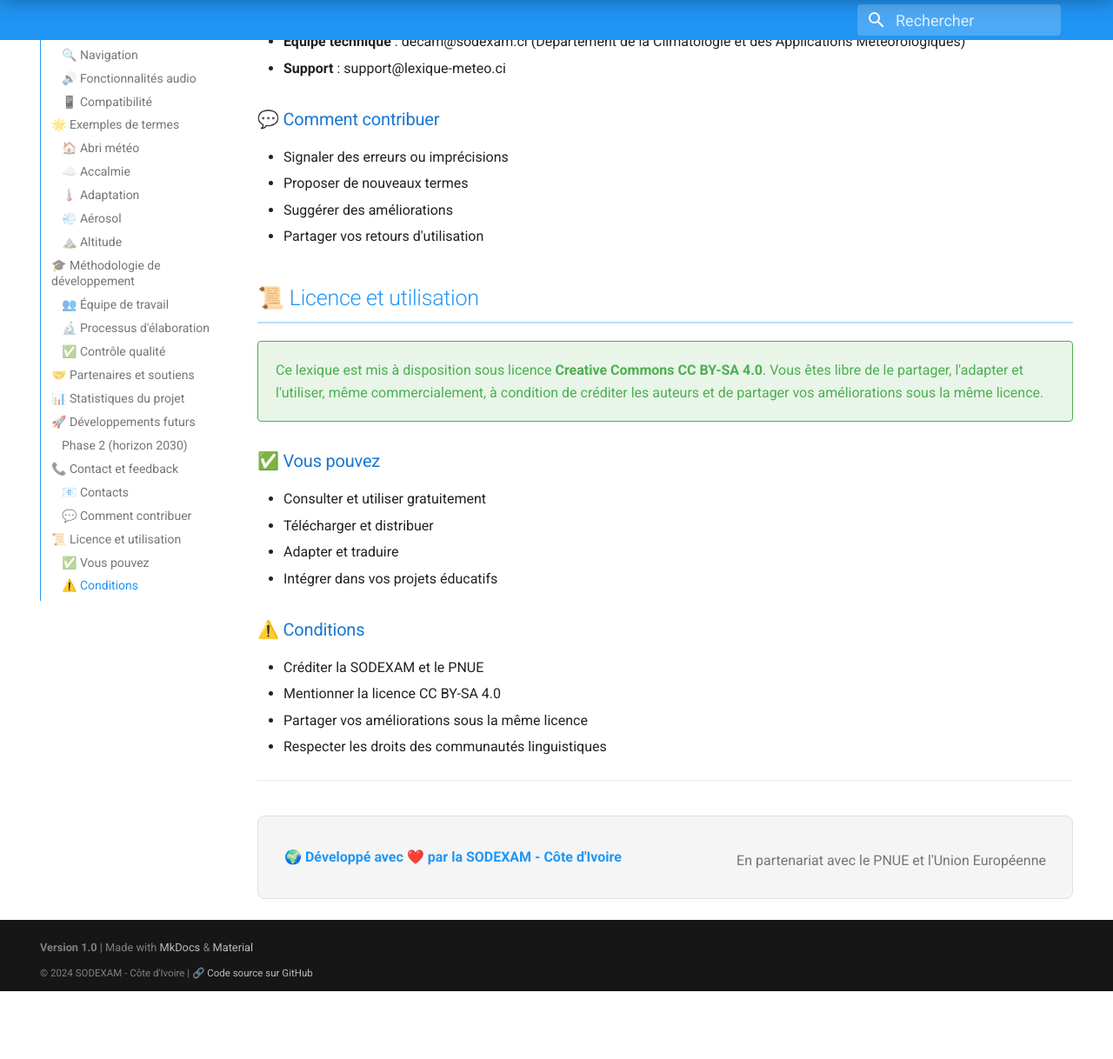
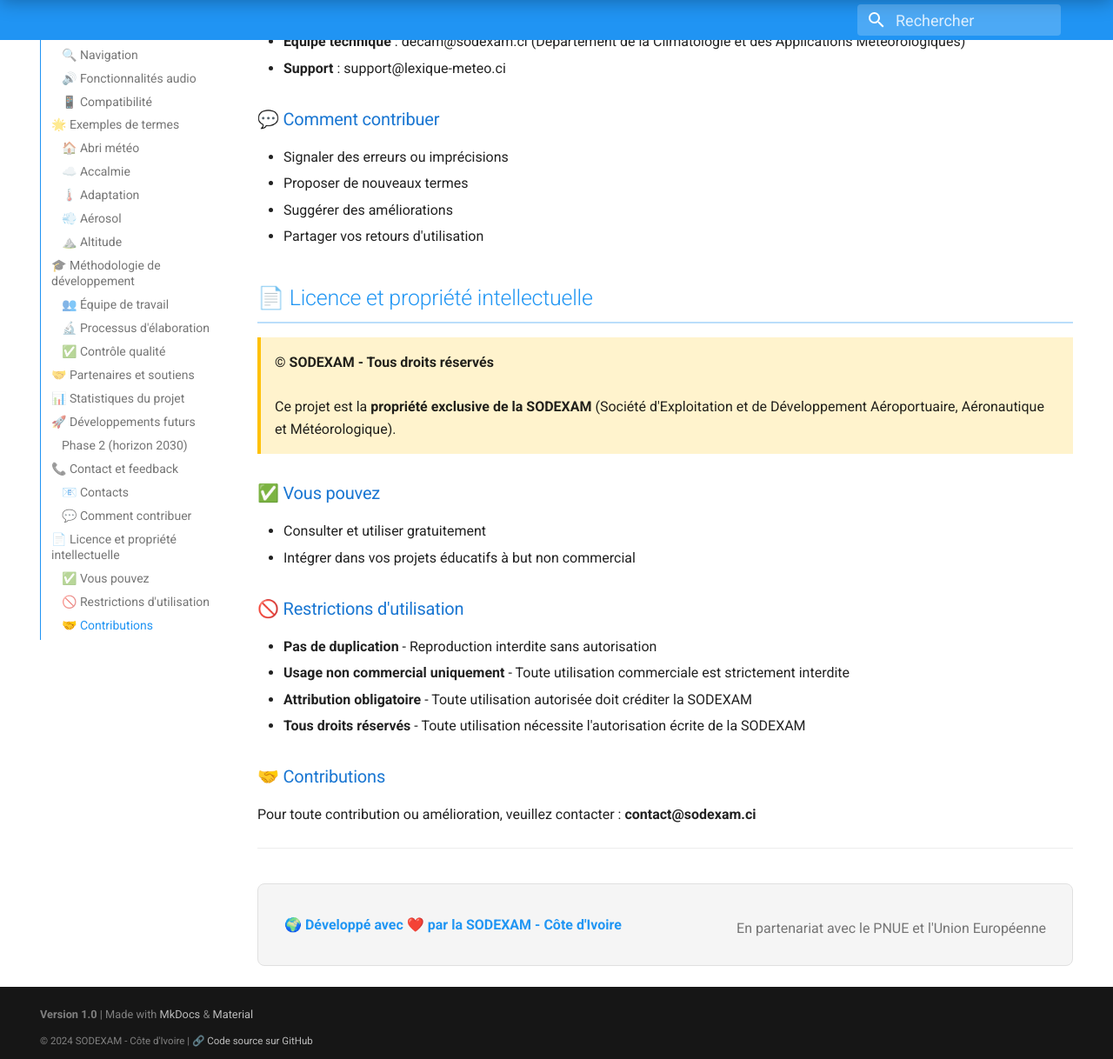
Before and after one commit to NicaiseKassi/lexique-meteo-multilingue-ci, an MkDocs documentation site: the page built from docs/index.md, in a window 1280 px wide and 1400 px high, scrolled down 5807 px. Shown: the part 182-1400 px from the top of the window at 87% size. Built offline with MkDocs 1.6.1 and Material for MkDocs 9.7.7, drawn with Linux system fonts in a browser that asks for light colours; before the commit the page ends 7129 px from its top, so only the background shows below that.

Commit message:
docs: Mise à jour licence site web - Propriété SODEXAM usage non commercial

```diff
--- a/docs/index.md
+++ b/docs/index.md
@@ -209,27 +209,28 @@
 - Suggérer des améliorations
 - Partager vos retours d'utilisation
 
-## 📜 Licence et utilisation
+## 📄 Licence et propriété intellectuelle
 
-<div class="success-message">
-Ce lexique est mis à disposition sous licence <strong>Creative Commons CC BY-SA 4.0</strong>.
-Vous êtes libre de le partager, l'adapter et l'utiliser, même commercialement,
-à condition de créditer les auteurs et de partager vos améliorations sous la même licence.
+<div class="warning-message" style="background-color: #fff3cd; border-left: 4px solid #ffc107; padding: 1em; margin: 1em 0;">
+<strong>© SODEXAM - Tous droits réservés</strong><br><br>
+Ce projet est la <strong>propriété exclusive de la SODEXAM</strong> (Société d'Exploitation et de Développement Aéroportuaire, Aéronautique et Météorologique).
 </div>
 
 ### ✅ Vous pouvez
 
 - Consulter et utiliser gratuitement
-- Télécharger et distribuer
-- Adapter et traduire
-- Intégrer dans vos projets éducatifs
+- Intégrer dans vos projets éducatifs à but non commercial
 
-### ⚠️ Conditions
+### 🚫 Restrictions d'utilisation
 
-- Créditer la SODEXAM et le PNUE
-- Mentionner la licence CC BY-SA 4.0
-- Partager vos améliorations sous la même licence
-- Respecter les droits des communautés linguistiques
+- **Pas de duplication** - Reproduction interdite sans autorisation
+- **Usage non commercial uniquement** - Toute utilisation commerciale est strictement interdite
+- **Attribution obligatoire** - Toute utilisation autorisée doit créditer la SODEXAM
+- **Tous droits réservés** - Toute utilisation nécessite l'autorisation écrite de la SODEXAM
+
+### 🤝 Contributions
+
+Pour toute contribution ou amélioration, veuillez contacter : **contact@sodexam.ci**
 
 ---
 
```
